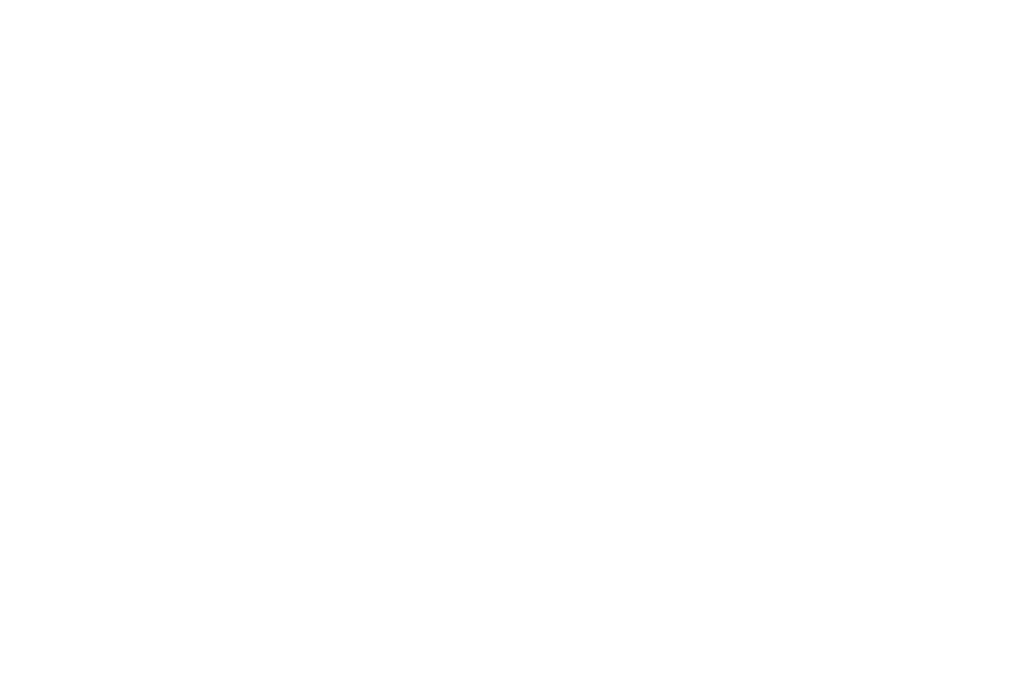
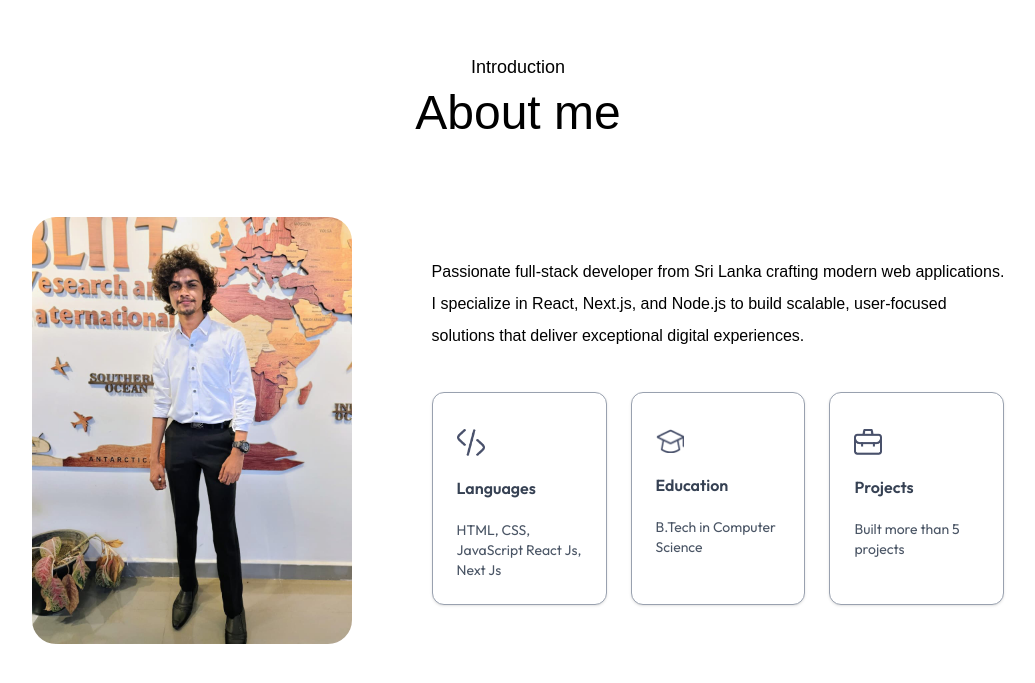
Before and after one commit to Dimuthu02/Portfolio-NEXT, a Next.js app in the folder portfolio/: page / in a window 1280 px wide. Shown: the part 787-1470 px from the top of the page, without its empty margins (122-1157 px from the left). Before the commit the page ends 800 px from the top, so only its background shows below. Built offline with nearby package versions, Linux system fonts and the light colour scheme; a web font is replaced by a local one.

Commit message:
Add About component; integrate into page layout and update Navbar link

```diff
--- a/portfolio/app/layout.js
+++ b/portfolio/app/layout.js
@@ -22,7 +22,7 @@
 
 export default function RootLayout({ children }) {
   return (
-    <html lang="en">
+    <html lang="en" className="scroll-smooth">
       <body
         className={`${outfitFont.variable} ${ovoFont.variable} antialiased leading-8 overflow-x-hidden`}
       >
--- a/portfolio/app/page.js
+++ b/portfolio/app/page.js
@@ -1,4 +1,5 @@
 'use client'
+import About from '@/components/About'
 import Header from '@/components/Header'
 import Navbar from '@/components/Navbar'
 import React from 'react'
@@ -8,6 +9,7 @@
     <>
       <Navbar/>
       <Header/>
+      <About/>
     </>
   )
 }
--- /dev/null
+++ b/portfolio/components/About.jsx
@@ -0,0 +1,48 @@
+import { assets, infoList } from '@/assets/assets';
+import Image from 'next/image';
+import React from 'react'
+
+const About = () => {
+  return (
+    <div id="about" className="w-full px-[12%] py-10 scroll-mt-20">
+      <h4 className="text-center mb-2 text-lg ovoFont">Introduction</h4>
+      <h2 className="text-center text-5xl ovoFont">About me</h2>
+
+      <div className="flex w-full flex-col lg:flex-row items-center gap-20 my-20">
+        <div className="w-64 sm:w-80 rounded-3xl max-w-none">
+          <Image
+            src={assets.user_image}
+            alt="user"
+            className="w-full rounded-3xl"
+            width={320}
+            height={320}
+          />
+        </div>
+        <div className="flex-1">
+          {/* About content will go here */}
+
+          <p className="mb-10 max-w-2xl ovoFont">
+            Passionate full-stack developer from Sri Lanka crafting modern web
+            applications. I specialize in React, Next.js, and Node.js to build
+            scalable, user-focused solutions that deliver exceptional digital
+            experiences.
+          </p>
+          <ul className="grid grid-cols-1 sm:grid-cols-3 gap-6 max-w-2xl">
+            {infoList.map(({ icon, iconDark, title, description }, index) => (
+              <li
+                className="border-[0.5px] border-gray-400 rounded-xl p-6 cursor-pointer bg-white hover:bg-amber-50 hover:-translate-y-1 duration-500 shadow-sm hover:shadow-lg transition-all"
+                key={index}
+              >
+                <Image src={icon} alt={title} className="w-7 mt-3" />
+                <h3 className="my-4 font-semibold text-gray-700">{title}</h3>
+                <p className="text-gray-600 text-sm">{description}</p>
+              </li>
+            ))}
+          </ul>
+        </div>
+      </div>
+    </div>
+  );
+}
+
+export default About
--- a/portfolio/components/Navbar.jsx
+++ b/portfolio/components/Navbar.jsx
@@ -43,7 +43,7 @@
             </a>
           </li>
           <li>
-            <a className="ovoFont hover:text-rose-600 transition" href="#About">
+            <a className="ovoFont hover:text-rose-600 transition" href="#about">
               About me
             </a>
           </li>
```
